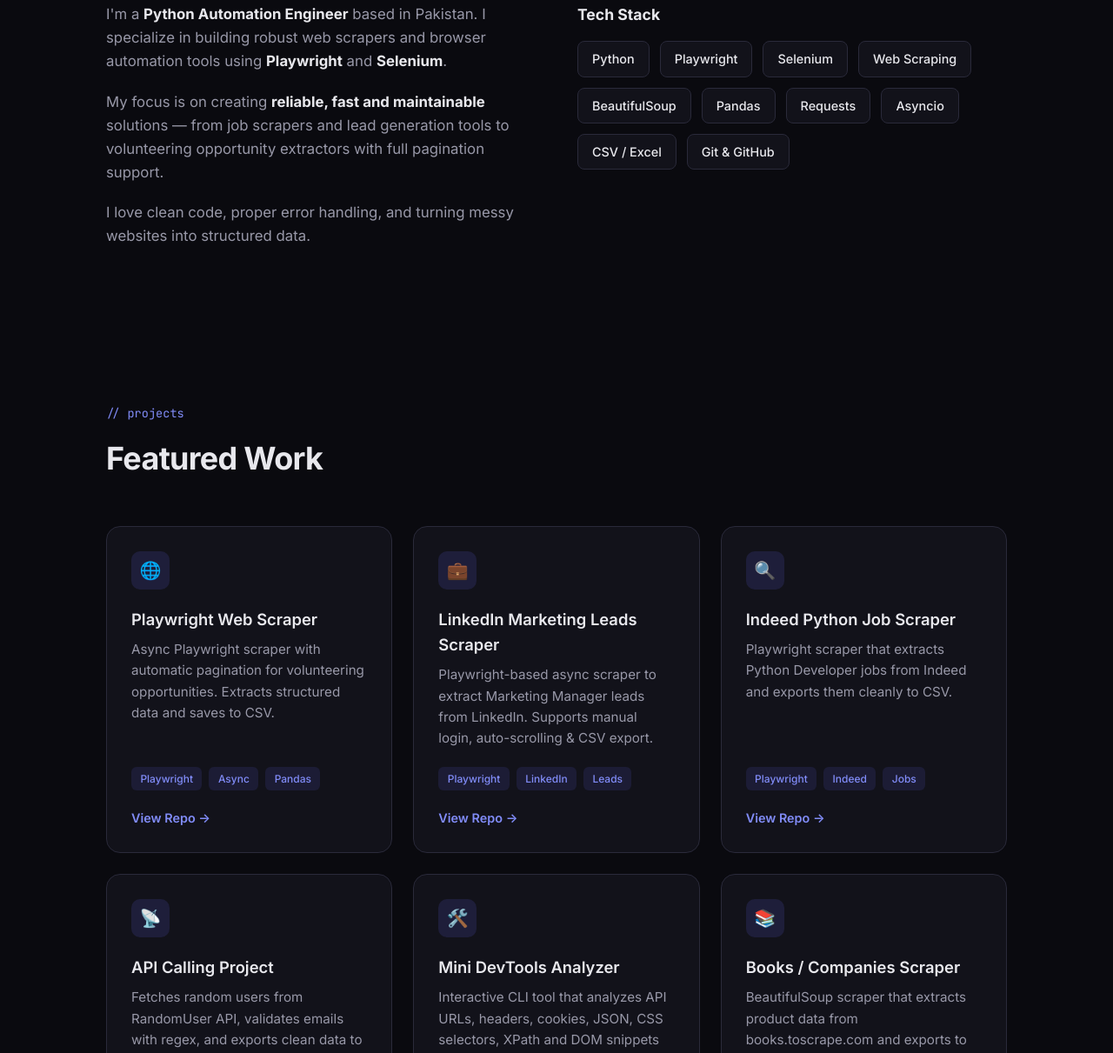
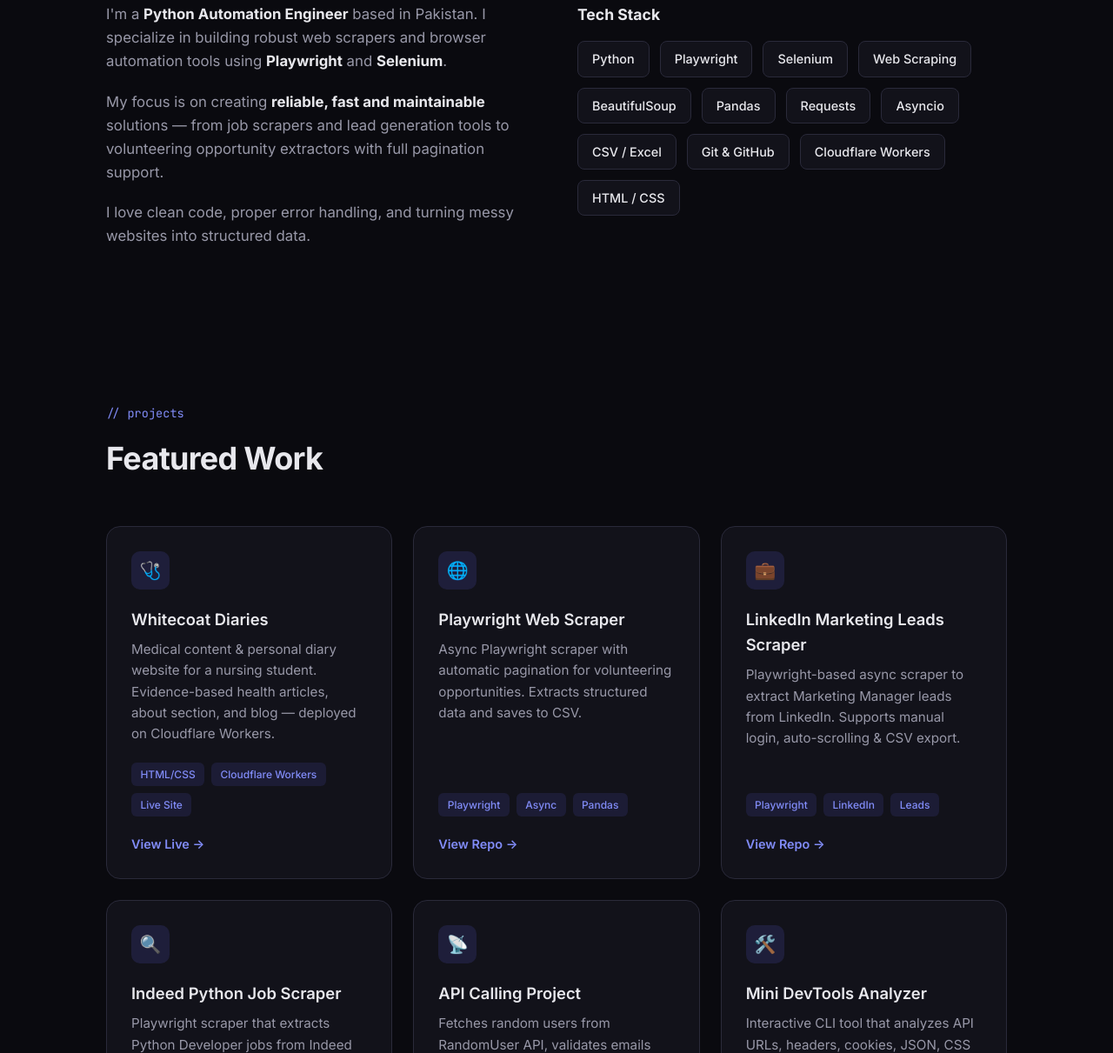
Before and after one commit to ahmadraza-automation/Ahmad-Raza-Automation-Portfolio, a plain HTML site: page index.html in a window 1280 px wide. Shown: the part 1016-2227 px from the top of the page at 87% size. Drawn offline with Linux system fonts and the light colour scheme.

Commit message:
Add Whitecoat Diaries project (Cloudflare Workers deployment)

```diff
--- a/index.html
+++ b/index.html
@@ -511,6 +511,8 @@
                     <span class="skill-tag">Asyncio</span>
                     <span class="skill-tag">CSV / Excel</span>
                     <span class="skill-tag">Git & GitHub</span>
+                    <span class="skill-tag">Cloudflare Workers</span>
+                    <span class="skill-tag">HTML / CSS</span>
                 </div>
             </div>
         </div>
@@ -522,6 +524,18 @@
             <h2 class="section-title">Featured Work</h2>
         </div>
         <div class="projects-grid">
+
+            <div class="project-card">
+                <div class="project-icon">🩺</div>
+                <h3>Whitecoat Diaries</h3>
+                <p>Medical content & personal diary website for a nursing student. Evidence-based health articles, about section, and blog — deployed on Cloudflare Workers.</p>
+                <div class="project-tags">
+                    <span class="tag">HTML/CSS</span>
+                    <span class="tag">Cloudflare Workers</span>
+                    <span class="tag">Live Site</span>
+                </div>
+                <a href="https://wispy-cherry-fbb6.arjafri347.workers.dev/" target="_blank" class="project-link">View Live →</a>
+            </div>
 
             <div class="project-card">
                 <div class="project-icon">🌐</div>
```
